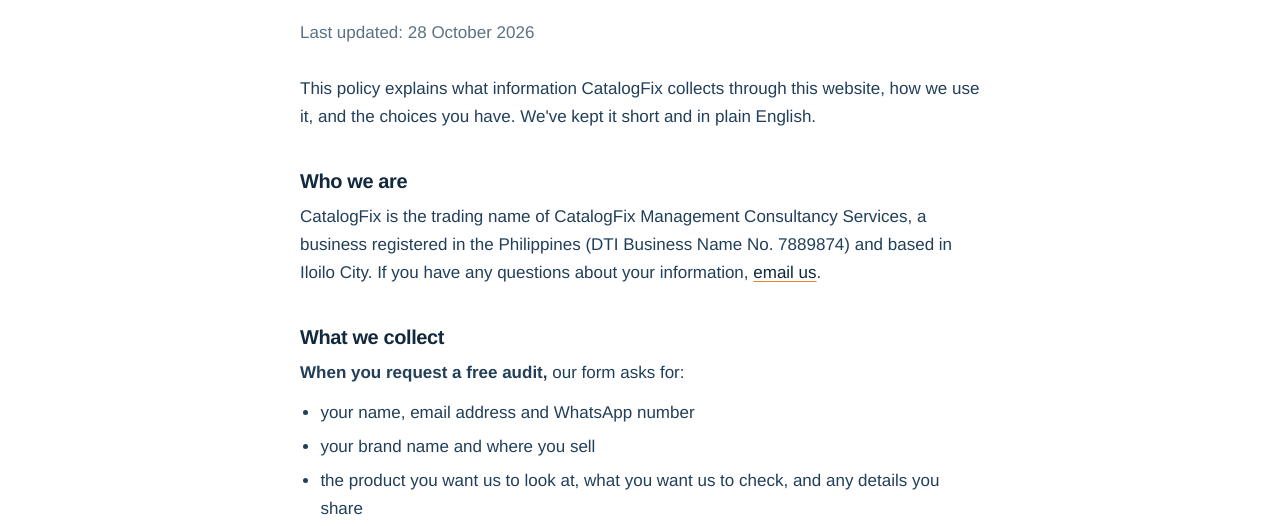
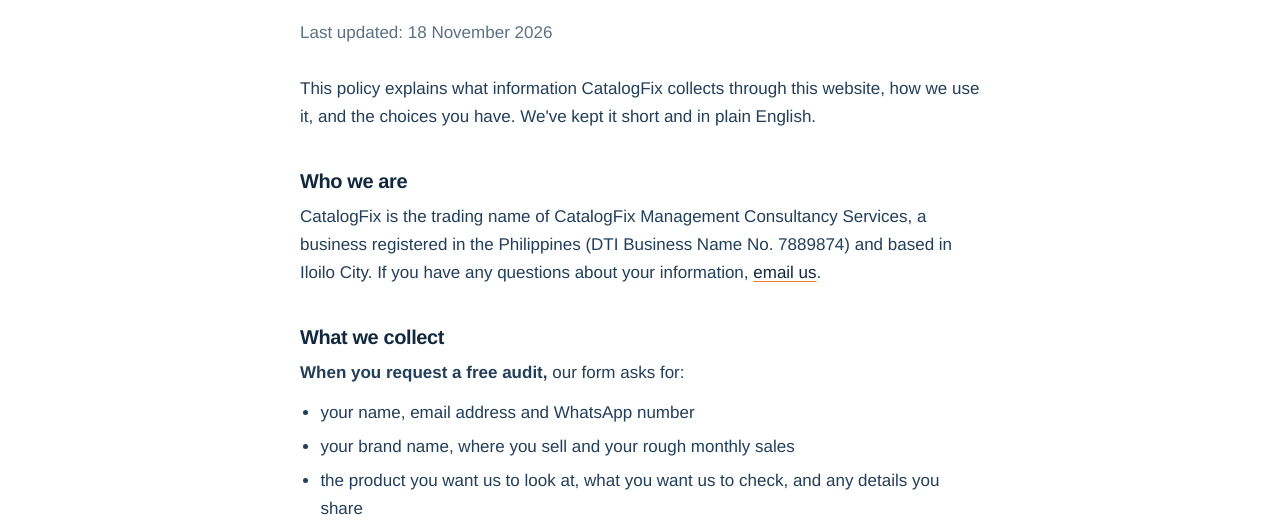
Before and after one commit to Admin-CatalogFix/catalogfix-site-v2, a plain HTML site: page docs/privacy.html in a window 1280 px wide. Shown: the part 274-800 px from the top of the page. Drawn offline with Linux system fonts and the light colour scheme.

Commit message:
Privacy: list monthly sales range collected by the audit form
Co-Authored-By: Claude Opus 5.5 <noreply@anthropic.com>

```diff
--- a/docs/privacy.html
+++ b/docs/privacy.html
@@ -99,7 +99,7 @@
   <div class="wrap doc-wrap">
     <span class="eyebrow">Legal</span>
     <h1>Privacy policy.</h1>
-    <p class="doc-updated">Last updated: 28 October 2026</p>
+    <p class="doc-updated">Last updated: 18 November 2026</p>
 
     <p>This policy explains what information CatalogFix collects through this website, how we use it, and the choices you have. We've kept it short and in plain English.</p>
 
@@ -110,7 +110,7 @@
     <p><strong>When you request a free audit,</strong> our form asks for:</p>
     <ul>
       <li>your name, email address and WhatsApp number</li>
-      <li>your brand name and where you sell</li>
+      <li>your brand name, where you sell and your rough monthly sales</li>
       <li>the product you want us to look at, what you want us to check, and any details you share</li>
       <li>who handles Amazon for you now</li>
     </ul>
```
